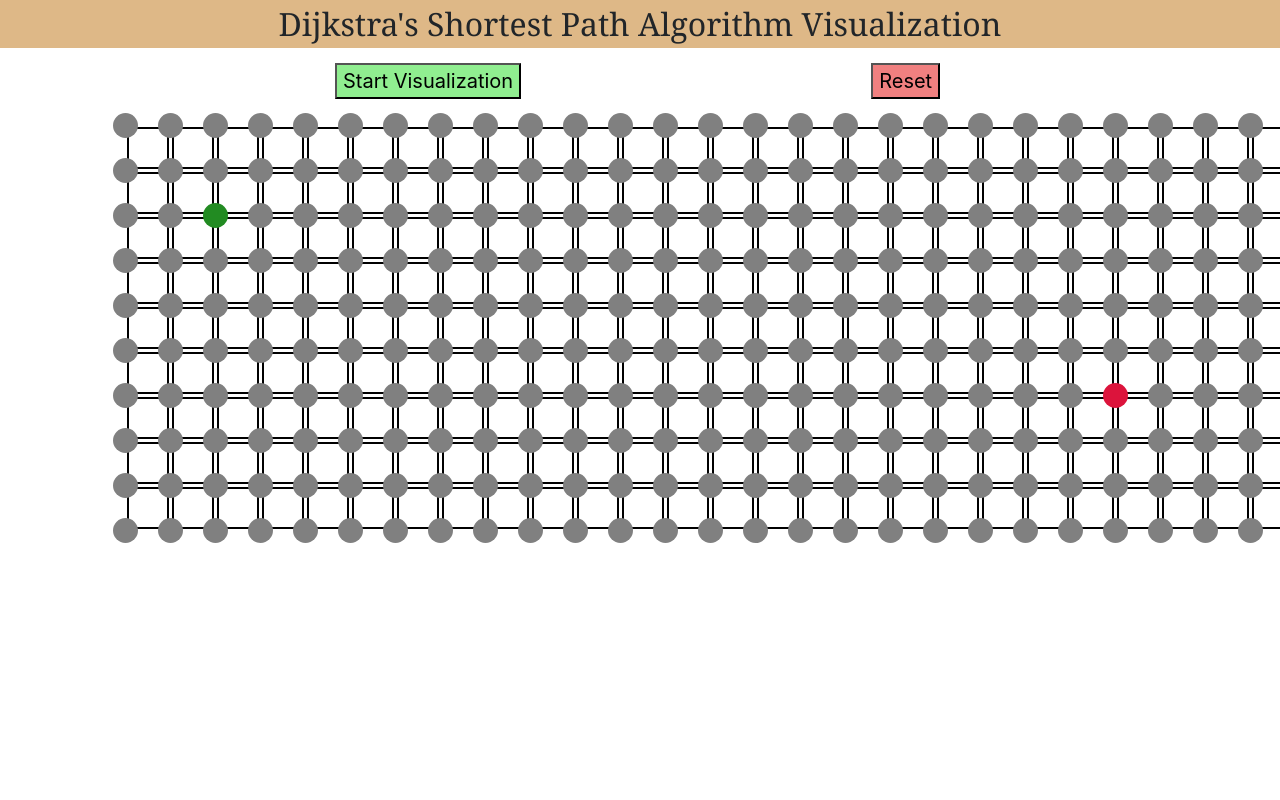
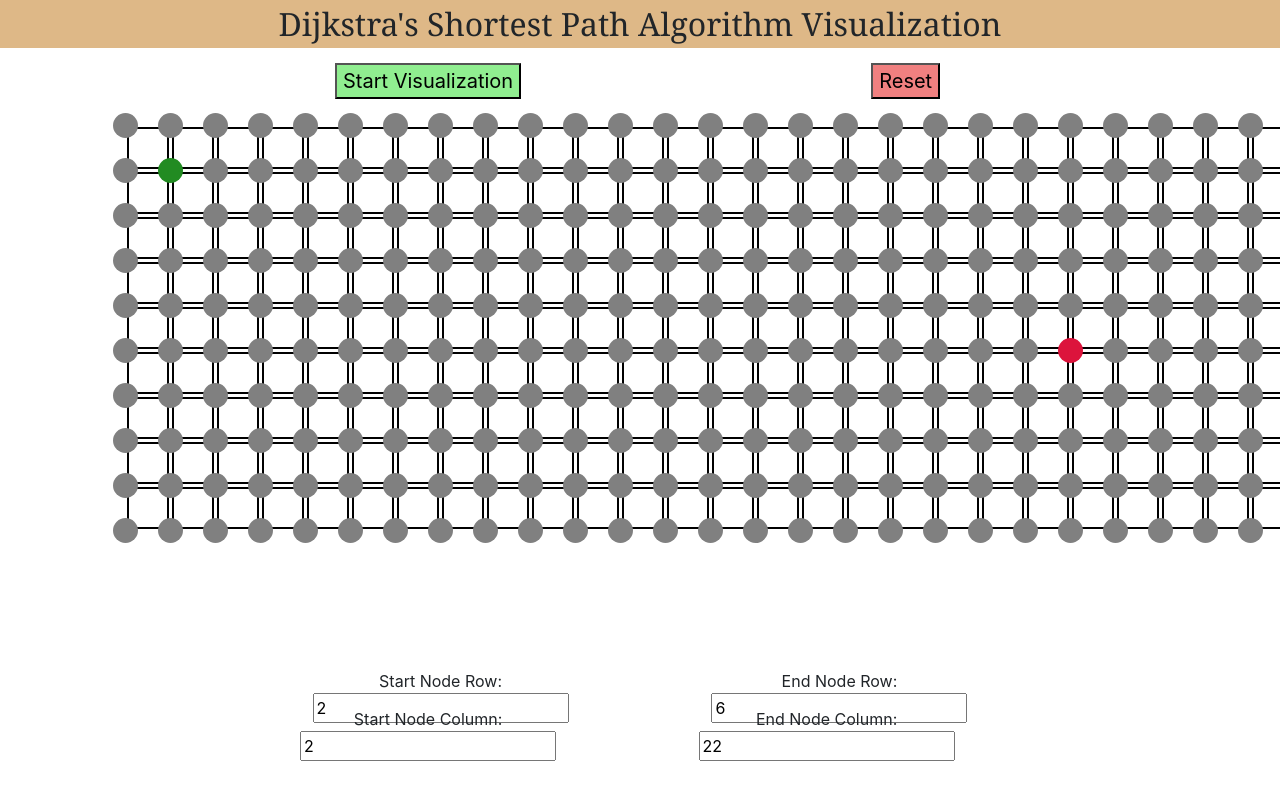
Before and after one commit to Superocker50/Pathfinder-Visualizer, a React (Create React App) app: page / in a window 1280 px wide. Shown: the top 800 px of the page. Built offline with nearby package versions, Linux system fonts and the light colour scheme.

Commit message:
Added Feature: Supports User defined locations for Starting and ending nodes.

```diff
--- a/src/Graph.jsx
+++ b/src/Graph.jsx
@@ -1,10 +1,10 @@
 function createGraph(width, height) {
     let graph = [[]]
-    for (let row = 0; row < width; row++) {
-        graph[row] = []
-        for (let col = 0; col < height; col++) {
-            graph[row][col] = []
-            let currentNode = graph[row][col]
+    for (let col = 0; col < width; col++) {
+        graph[col] = []
+        for (let row = 0; row < height; row++) {
+            graph[col][row] = []
+            let currentNode = graph[col][row]
             currentNode.row = row
             currentNode.col = col
             currentNode.isVisited = false
@@ -18,20 +18,20 @@ function createGraph(width, height) {
 function nodesNotVisitedFromGivenNode(graph, node, width, height) {
     let nodes = []
 
-    if (node.col - 1 >= 0 && node.row >= 0) {
-        let top = graph[node.row][node.col - 1]
+    if (node.row - 1 >= 0 && node.col >= 0) {
+        let top = graph[node.col][node.row - 1]
         if (!top.isVisited) nodes.push(top)
     }
-    if (node.row - 1 >= 0 && node.col >= 0) {
-        let left = graph[node.row - 1][node.col]
+    if (node.col - 1 >= 0 && node.row >= 0) {
+        let left = graph[node.col - 1][node.row]
         if (!left.isVisited) nodes.push(left)
     }
-    if (node.row + 1 < width && node.col >= 0) {
-        let right = graph[node.row + 1][node.col]
+    if (node.col + 1 < width && node.row >= 0) {
+        let right = graph[node.col + 1][node.row]
         if (!right.isVisited) nodes.push(right)
     }
-    if (node.row >= 0 && node.col + 1 < height) {
-        let bottom = graph[node.row][node.col + 1]
+    if (node.col >= 0 && node.row + 1 < height) {
+        let bottom = graph[node.col][node.row + 1]
         if (!bottom.isVisited) nodes.push(bottom)
     }
     return nodes
@@ -49,7 +49,7 @@ export function dijkstra(width, height, startX, startY, endX, endY) {
     let startNode = closestNode
     let endNode = graph[endX][endY]
 
-    while (closestNode.row !== endX || closestNode.col !== endY) {
+    while (closestNode.row !== endY || closestNode.col !== endX) {
         closestNode.isVisited = true
         visitedNodesInOrder.push(closestNode)
 
@@ -75,13 +75,13 @@ export function dijkstra(width, height, startX, startY, endX, endY) {
 
         closestNode = findNodeWithMinDist(graph, width, height)
     }
-
     endNodeAnimate = setTimeout(() => {
         document.getElementById(`node-${endNode.row}-${endNode.col}`)
             .className = "dot endNodeAnimate"
     }, (visitedNodesInOrder.length) * 100)
 
     visitedNodesInOrder.push(closestNode)
+
     let traceAnimations = traceBack(graph, startNode, endNode, visitedNodesInOrder)
 
     return [startNodeAnimate, animatedNormalNodes, endNodeAnimate, traceAnimations]
@@ -90,7 +90,7 @@ export function dijkstra(width, height, startX, startY, endX, endY) {
 function updateDist(graph, unVisitedNodes, closestNode) {
     for (let k = 0; k < unVisitedNodes.length; k++) {
         let node = unVisitedNodes[k]
-        let nodeInGraph = graph[node.row][node.col]
+        let nodeInGraph = graph[node.col][node.row]
 
         if (nodeInGraph.distance > closestNode.distance + 1) {
             nodeInGraph.distance = closestNode.distance + 1
@@ -102,12 +102,12 @@ function updateDist(graph, unVisitedNodes, closestNode) {
 function findNodeWithMinDist(graph, width, height) {
     let currentMin = Infinity
     let currentMinNode = null
-    for (let row = 0; row < width; row++) {
-        for (let col = 0; col < height; col++) {
-            if (graph[row][col].isVisited === false &&
-                graph[row][col].distance < currentMin) {
-                currentMin = graph[row][col].distance
-                currentMinNode = graph[row][col]
+    for (let col = 0; col < width; col++) {
+        for (let row = 0; row < height; row++) {
+            if (graph[col][row].isVisited === false &&
+                graph[col][row].distance < currentMin) {
+                currentMin = graph[col][row].distance
+                currentMinNode = graph[col][row]
             }
         }
     }
@@ -119,7 +119,7 @@ function traceBack(graph, startNode, endNode, visitedNodesInOrder) {
     let startPathAnimate = 0
     let animatedPath = []
     let endPathAnimate = 0
-    let currentNode = graph[endNode.row][endNode.col]
+    let currentNode = graph[endNode.col][endNode.row]
 
     while (currentNode.row !== startNode.row || currentNode.col !== startNode.col) {
         shortestPath.push(currentNode)
--- a/src/Grid.jsx
+++ b/src/Grid.jsx
@@ -3,15 +3,16 @@ import Node from './Node'
 import "./Grid.css"
 import Line from "./Line"
 import { dijkstra } from "./Graph"
+import InputChange from "./InputChange"
 
 const width = 30
 const height = 10
 
-const startX = 2
-const startY = 2
+const defaultStartX = 2
+const defaultStartY = 2
 
-const endX = 22
-const endY = 6
+const defaultEndX = 22
+const defaultEndY = 6
 
 let startNodeAnimate = 0
 let animatedNormalNodes = []
@@ -25,11 +26,22 @@ class Grid extends React.Component {
     constructor() {
         super()
         this.state = {
-            grid: this.createGrid()
+            startRow: defaultStartY,
+            startCol: defaultStartX,
+            endRow: defaultEndY,
+            endCol: defaultEndX,
+            grid: null,
         }
     }
 
+    componentDidMount() {
+        this.setState({
+            grid: this.createGrid()
+        })
+    }
+
     resetState = () => {
+        let { startRow, startCol, endRow, endCol } = this.state
 
         animatedNormalNodes.forEach((nodeAnimation) => clearTimeout(nodeAnimation))
         animatedPath.forEach((nodeAnimation) => clearTimeout(nodeAnimation))
@@ -39,27 +51,56 @@ class Grid extends React.Component {
         clearTimeout(startPathAnimate)
         clearTimeout(endPathAnimate)
 
-        for (let row = 0; row < width; row++) {
-            for (let col = 0; col < height; col++) {
-                if (row === startX && col === startY) {
+        this.resetGrid(startRow, startCol, endRow, endCol)
+
+        animationStarted = false
+    }
+
+    validInput = () => {
+        const { startRow, startCol, endRow, endCol } = this.state
+        let validInput = true
+        if (document.getElementById(`node-${startRow - 1}-${startCol - 1}`) === null) {
+            validInput = false
+        }
+        if (document.getElementById(`node-${endRow - 1}-${endCol - 1}`) === null) {
+            validInput = false
+        }
+        return validInput
+    }
+
+    resetGrid = (startRow, startCol, endRow, endCol) => {
+
+        let validInput = false
+        if (this.validInput()) {
+            startRow = parseInt(startRow - 1)
+            startCol = parseInt(startCol - 1)
+            endRow = parseInt(endRow - 1)
+            endCol = parseInt(endCol - 1)
+            validInput = true
+        }
+
+        for (let col = 0; col < width && validInput; col++) {
+            for (let row = 0; row < height && validInput; row++) {
+                if (row === startRow && col === startCol) {
                     document.getElementById(`node-${row}-${col}`)
                         .className = "dot startNode"
                 }
-                else if (row === endX && col === endY) {
+                else if (row === endRow && col === endCol) {
                     document.getElementById(`node-${row}-${col}`)
                         .className = "dot endNode"
                 }
                 else {
-                    document.getElementById(`node-${row}-${col}`)
-                        .className = "dot"
+                    console.log("NODE IS: ", row, ",", col)
+                    document.getElementById(`node-${row}-${col}`).className = "dot"
                 }
             }
         }
-        animationStarted = false
     }
 
-    edgeNode = (row, col) => {
-        if (col === startY && row === startX) {
+    edgeNode = (col, row) => {
+
+        const { startRow, startCol, endRow, endCol } = this.state
+        if (col === startCol - 1 && row === startRow - 1) {
             return <div>
                 <Node id={`node-${row}-${col}`}
                     distance={Infinity}
@@ -69,7 +110,7 @@ class Grid extends React.Component {
                     isStart={true} />
             </div>
         }
-        else if (col === endY && row === endX) {
+        else if (col === endCol - 1 && row === endRow - 1) {
             return <div>
                 <Node id={`node-${row}-${col}`}
                     distance={Infinity}
@@ -90,8 +131,9 @@ class Grid extends React.Component {
         }
     }
 
-    normalNode = (row, col) => {
-        if (col === startY && row === startX) {
+    normalNode = (col, row) => {
+        const { startRow, startCol, endRow, endCol } = this.state
+        if (col === startCol - 1 && row === startRow - 1) {
             return <div>
                 <Line row={row} col={col} />
                 <Node id={`node-${row}-${col}`}
@@ -102,7 +144,7 @@ class Grid extends React.Component {
                     isStart={true} />
             </div>
         }
-        else if (col === endY && row === endX) {
+        else if (col === endCol - 1 && row === endRow - 1) {
             return <div>
                 <Line row={row} col={col} />
                 <Node id={`node-${row}-${col}`}
@@ -126,9 +168,13 @@ class Grid extends React.Component {
     }
 
     visualize = () => {
-        if (!animationStarted) {
+        const { startRow, startCol, endRow, endCol } = this.state
+
+        if (!animationStarted && this.validInput()) {
             animationStarted = true
-            let animatedNodes = dijkstra(width, height, startX, startY, endX, endY)
+            let animatedNodes = dijkstra(width, height, startCol - 1,
+                startRow - 1, endCol - 1, endRow - 1)
+
             startNodeAnimate = animatedNodes[0]
             animatedNormalNodes = animatedNodes[1]
             endNodeAnimate = animatedNodes[2]
@@ -136,23 +182,31 @@ class Grid extends React.Component {
             animatedPath = animatedNodes[3][1]
             endPathAnimate = animatedNodes[3][2]
         }
+        else if (!this.validInput()) {
+            window.alert("Invaid input!\nRow Range: [1,10]\nColumn Range: [1,30]")
+        }
     }
 
     createGrid = () => {
         let grid = [[]]
-        for (let row = 0; row < width; row++) {
-            grid[row] = []
-            for (let col = 0; col < height; col++) {
-
-                if (col === height - 1 || row === width - 1) {
-                    grid[row][col] = this.edgeNode(row, col)
+        for (let col = 0; col < width; col++) {
+            grid[col] = []
+            for (let row = 0; row < height; row++) {
+                if (col === width - 1 || row === height - 1) {
+                    grid[col][row] = this.edgeNode(col, row)
                 }
                 else {
-                    grid[row][col] = this.normalNode(row, col)
+                    grid[col][row] = this.normalNode(col, row)
                 }
             }
         }
         return grid
+    }
+
+    handleRowColChange = (event) => {
+        this.setState({
+            [event.target.name]: event.target.value,
+        }, () => this.resetState())
     }
 
     render() {
@@ -176,6 +230,13 @@ class Grid extends React.Component {
                     Reset
                 </button>
 
+                <InputChange
+                    startCol={this.state.startCol}
+                    startRow={this.state.startRow}
+                    endCol={this.state.endCol}
+                    endRow={this.state.endRow}
+                    handleRowColChange={this.handleRowColChange}
+                />
             </React.Fragment>
         )
     }
--- /dev/null
+++ b/src/InputChange.css
@@ -0,0 +1,27 @@
+.startRowText {
+    position: absolute;
+    bottom: 2cm;
+    left: 7cm;
+    margin: 1px;
+    width: 350px;
+    text-align: center;
+}
+
+.startColText{
+    bottom: 1cm;
+    left: 6.67cm;
+}
+
+.endRowText {
+    position: absolute;
+    bottom: 2cm;
+    right: 7cm;
+    margin: 1px;
+    width:350px;
+    text-align: center;
+}
+
+.endColText {
+    bottom: 1cm;
+    right: 7.34cm;
+}
--- /dev/null
+++ b/src/InputChange.jsx
@@ -0,0 +1,45 @@
+import React from "react"
+import "./InputChange.css"
+
+function InputChange(props) {
+    console.log("this.props: ", props)
+    const { startRow, startCol, endRow, endCol, handleRowColChange } = props
+    return (<footer>
+        <label className="startRowText">
+            {"Start Node Row:  "}
+            <input type="text"
+                value={startRow}
+                name="startRow"
+                onChange={handleRowColChange} />
+
+        </label>
+
+        <label className="startRowText startColText">
+            {"Start Node Column:  "}
+            <input type="text"
+                value={startCol}
+                name="startCol"
+                onChange={handleRowColChange}
+            />
+        </label>
+        <label className="endRowText">
+            {"End Node Row:  "}
+            <input type="text"
+                value={endRow}
+                name="endRow"
+                onChange={handleRowColChange}
+            />
+        </label>
+
+        <label className="endRowText endColText">
+            {"End Node Column:  "}
+            <input type="text"
+                value={endCol}
+                name="endCol"
+                onChange={handleRowColChange}
+            />
+        </label>
+    </footer>)
+}
+
+export default InputChange
--- a/src/Line.jsx
+++ b/src/Line.jsx
@@ -10,8 +10,8 @@ class Line extends React.Component {
             <span
                 className="line"
                 style={{
-                    left: row * marginFactor + 15,
-                    top: col * marginFactor + 15
+                    left: col * marginFactor + 15,
+                    top: row * marginFactor + 15
                 }}
             />
         )
--- a/src/Node.jsx
+++ b/src/Node.jsx
@@ -38,8 +38,8 @@ class Node extends React.Component {
                 <span id={this.props.id}
                     className={`dot ${this.getNodeType()}`}
                     style={{
-                        left: this.props.row * marginFactor,
-                        top: this.props.col * marginFactor
+                        left: this.props.col * marginFactor,
+                        top: this.props.row * marginFactor
                     }}
                 >
                 </span>
--- a/src/Pathfinder.jsx
+++ b/src/Pathfinder.jsx
@@ -6,6 +6,7 @@ class Pathfinder extends React.Component {
         return (
             <div>
                 <Grid> </Grid>
+
             </div>
         )
     }
```
Also changed, not shown: src/Grid.css (line endings or trailing spaces).
